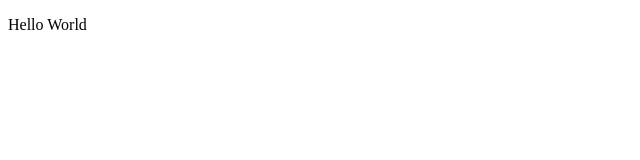
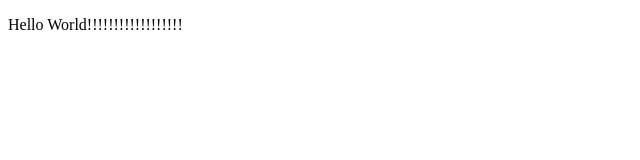
Before and after one commit to Kousei102/Test-Site, a plain HTML site: page TestSite.html in a window 1280 px wide. Shown: the whole page, without its empty margins (0-640 px from the left). Drawn offline with Linux system fonts and the light colour scheme.

Commit message:
Update TestSite.html

```diff
--- a/TestSite.html
+++ b/TestSite.html
@@ -5,6 +5,6 @@
     <title>test site</title>
 </head>
 <body>
-    <p>Hello World</p>
+    <p>Hello World!!!!!!!!!!!!!!!!!!</p>
 </body>
 </html>
```
